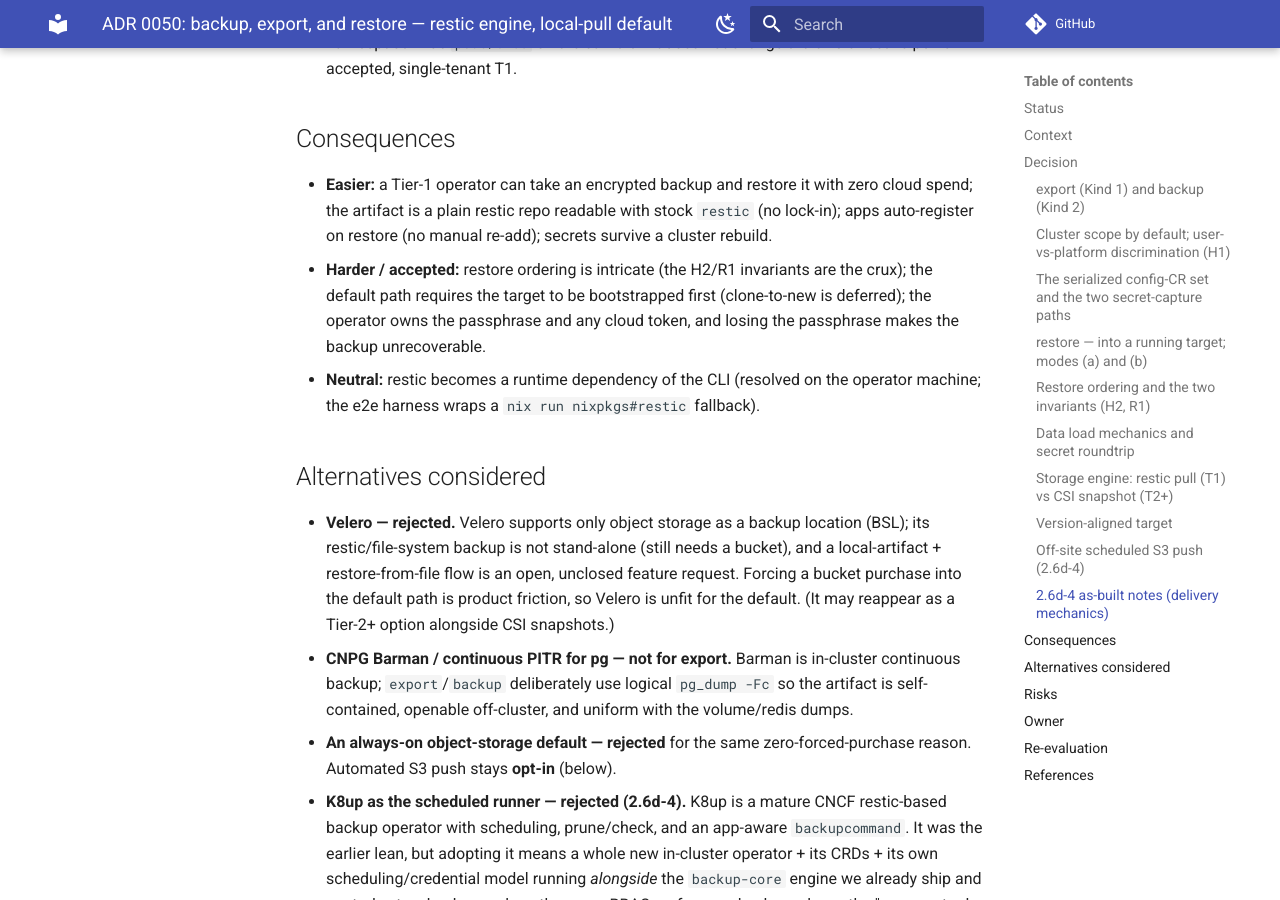
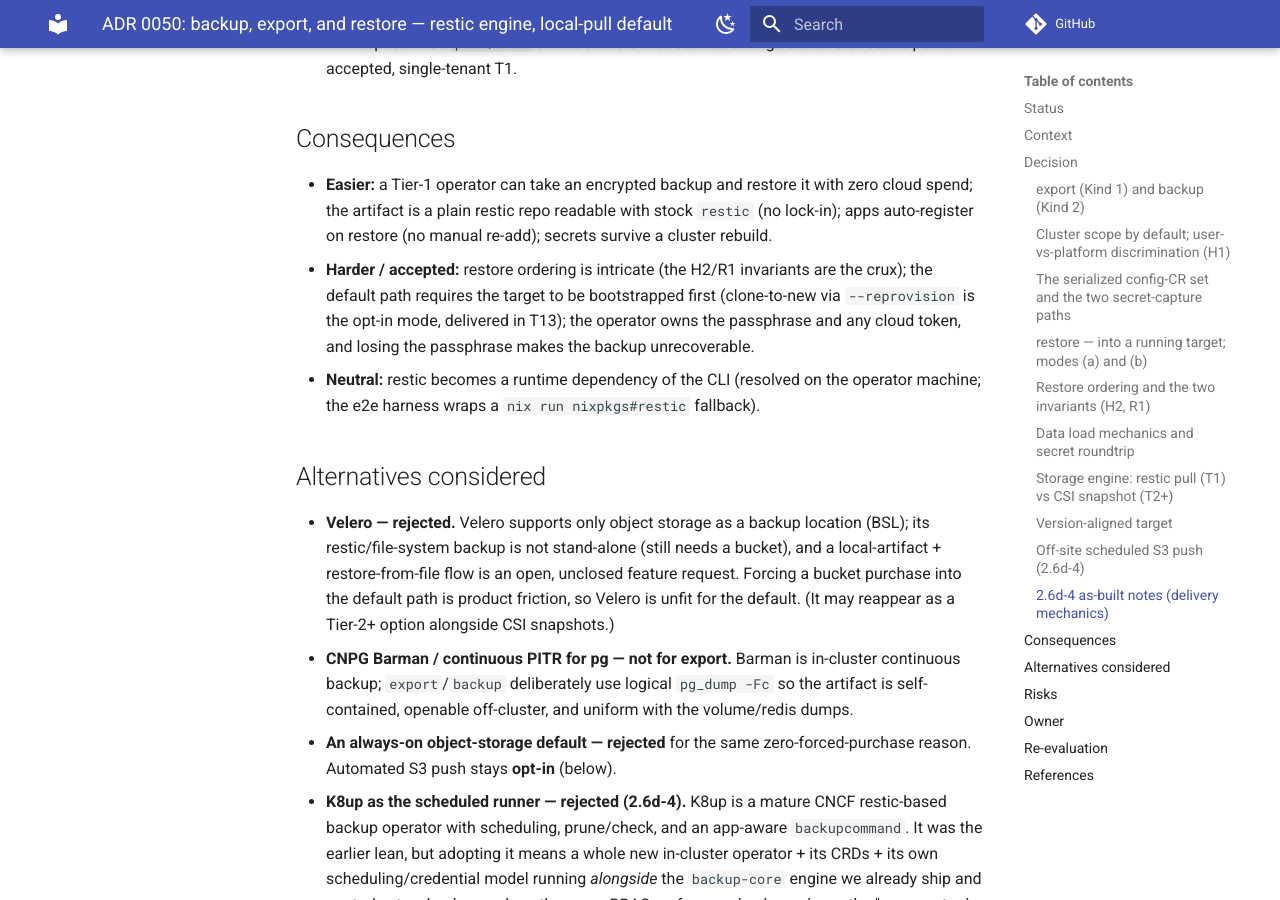
Before and after one commit to AppRafter/apprafter, an MkDocs documentation site: the page built from docs/adr/0050-backup-restore.md, in a window 1280 px wide and 900 px high, scrolled down 6102 px. Built offline with MkDocs 1.6.1 and Material for MkDocs 9.7.7, drawn with Linux system fonts in a browser that asks for light colours; comment, search, counter and statistics services are not loaded.

Commit message:
docs(cli): correct stale restore help + ADR 0050 (restore is delivered)
The `apprafter restore` clap docstring (→ `restore --help`) still said
"Full restore logic lands in 2.6d T11/T13 — today the command is wired
and accepts flags but exits with a clear error", and ADR 0050's
consequences said "(clone-to-new is deferred)". Both are stale: full
restore (into-running / --data-only) landed in T11 and --reprovision
(clone-to-new) in T13 — the regression tests
restore_into_running_errors_for_a_real_reason_not_a_stub and
restore_reprovision_is_no_longer_a_t13_stub assert it is no longer a
stub, and run_restore() is the full orchestration.

Help now describes the three real modes; ADR notes --reprovision is the
opt-in clone-to-new mode. Doc-comment only, no behaviour change; rides
the next CLI release (no version bump / tag).

Co-Authored-By: Claude Opus 4.8 (1M context) <noreply@anthropic.com>

```diff
--- a/docs/adr/0050-backup-restore.md
+++ b/docs/adr/0050-backup-restore.md
@@ -275,8 +275,9 @@ future reader isn't misled:
   re-add); secrets survive a cluster rebuild.
 - **Harder / accepted:** restore ordering is intricate (the H2/R1 invariants
   are the crux); the default path requires the target to be bootstrapped first
-  (clone-to-new is deferred); the operator owns the passphrase and any cloud
-  token, and losing the passphrase makes the backup unrecoverable.
+  (clone-to-new via `--reprovision` is the opt-in mode, delivered in T13); the
+  operator owns the passphrase and any cloud token, and losing the passphrase
+  makes the backup unrecoverable.
 - **Neutral:** restic becomes a runtime dependency of the CLI (resolved on the
   operator machine; the e2e harness wraps a `nix run nixpkgs#restic` fallback).
 
```
Also changed, not shown: 1 other file.
